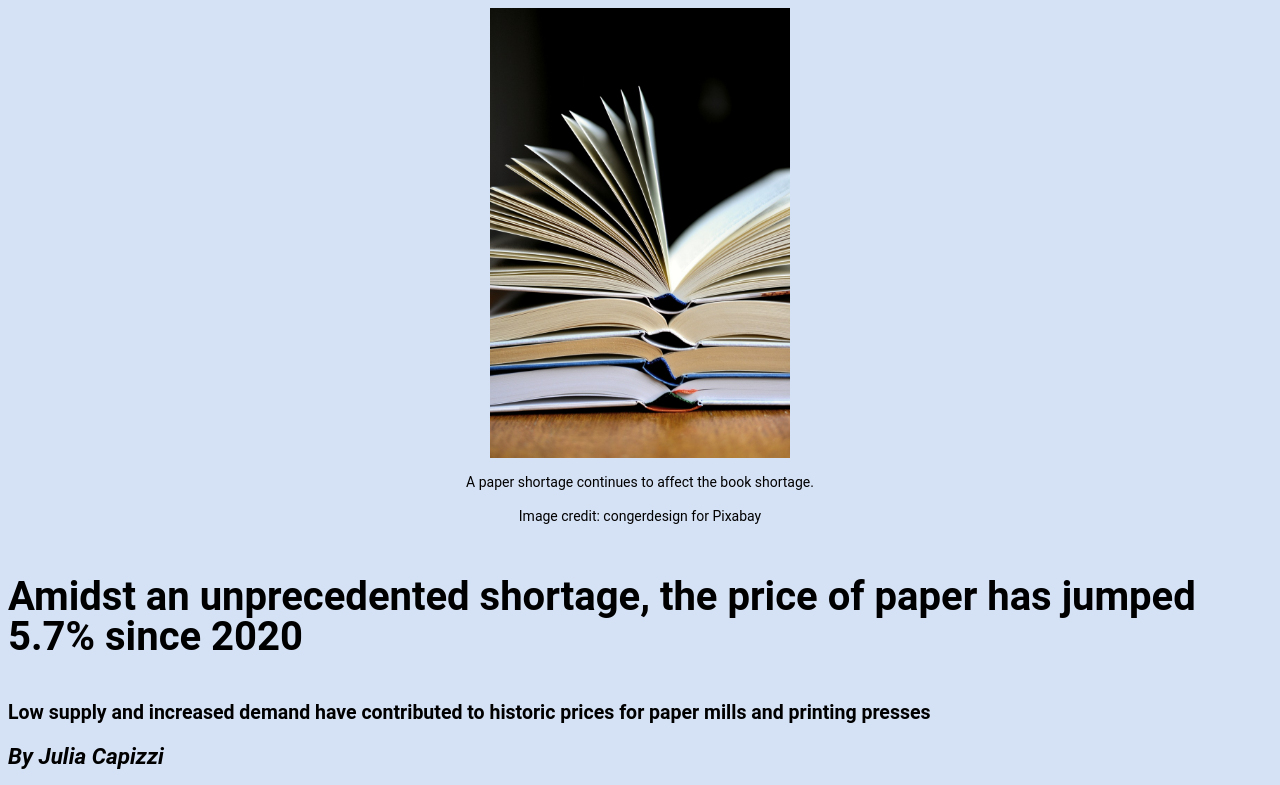
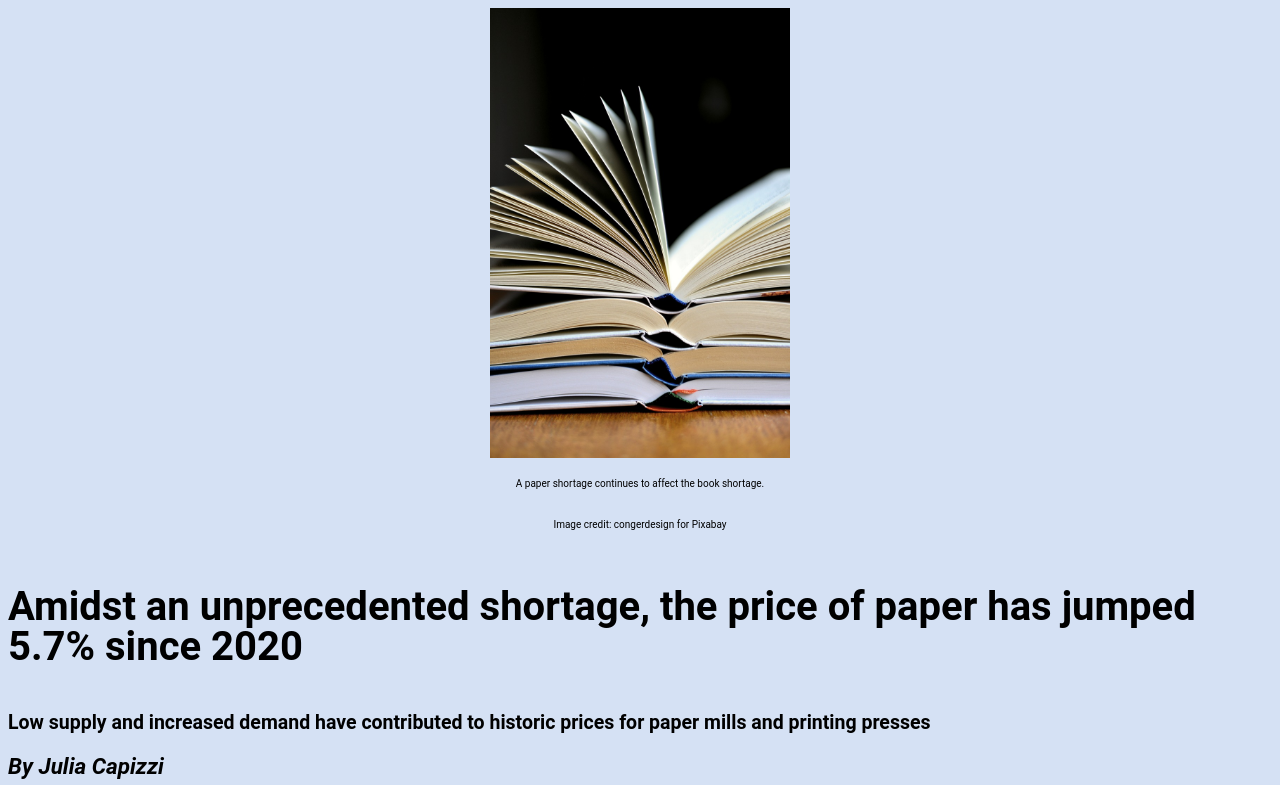
Before and after one commit to jcapizzi61/11_12_Assignment_2, a plain HTML site: page index.html in a window 1280 px wide. Shown: the top 785 px of the page. Drawn offline with Linux system fonts and the light colour scheme.

Commit message:
Update style.css

```diff
--- a/style.css
+++ b/style.css
@@ -81,8 +81,8 @@ div.iframe {
 
 
 p.caption {
-	font-size: 0.7em;
-	line-height: .05%;
+	font-size: 0.5em;
+	line-height: auto;
 	text-align: center;
 	padding: 10px;
 }
```
